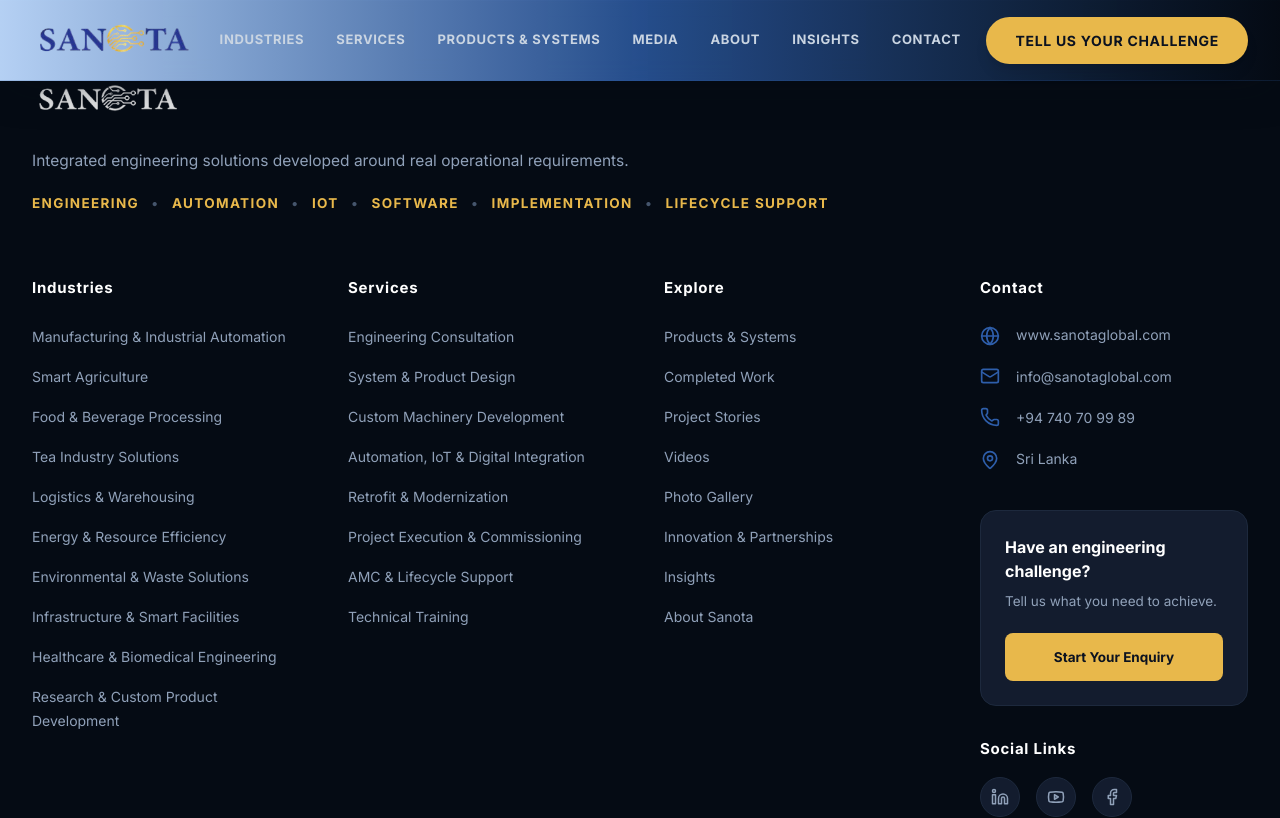
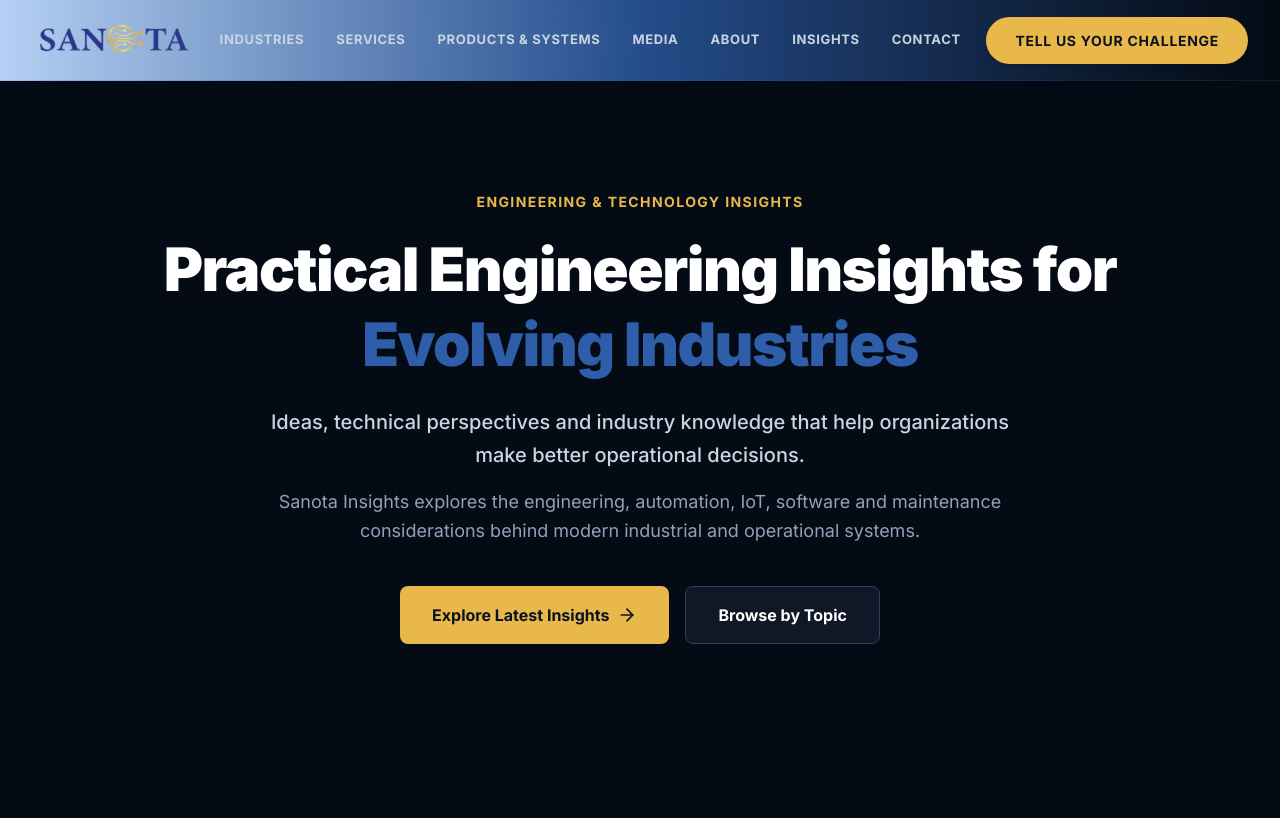
Before and after one commit to Knoweb/Sanota, a Next.js app in the folder frontend/: page /insights in a window 1280 px wide. Shown: the top 818 px of the page. Built offline with nearby package versions, Linux system fonts and the light colour scheme.

Commit message:
style: remove hidden class from Insights page

```diff
--- a/frontend/src/app/insights/page.tsx
+++ b/frontend/src/app/insights/page.tsx
@@ -241,7 +241,7 @@
         Remove 'hidden' class to make this page publicly visible.
         ================================================================
       */}
-      <main className="flex-grow pt-24 hidden">
+      <main className="flex-grow pt-24">
 
         {/* Hero Section */}
         <section className="relative pt-24 pb-32 overflow-hidden border-b border-slate-800">
```
